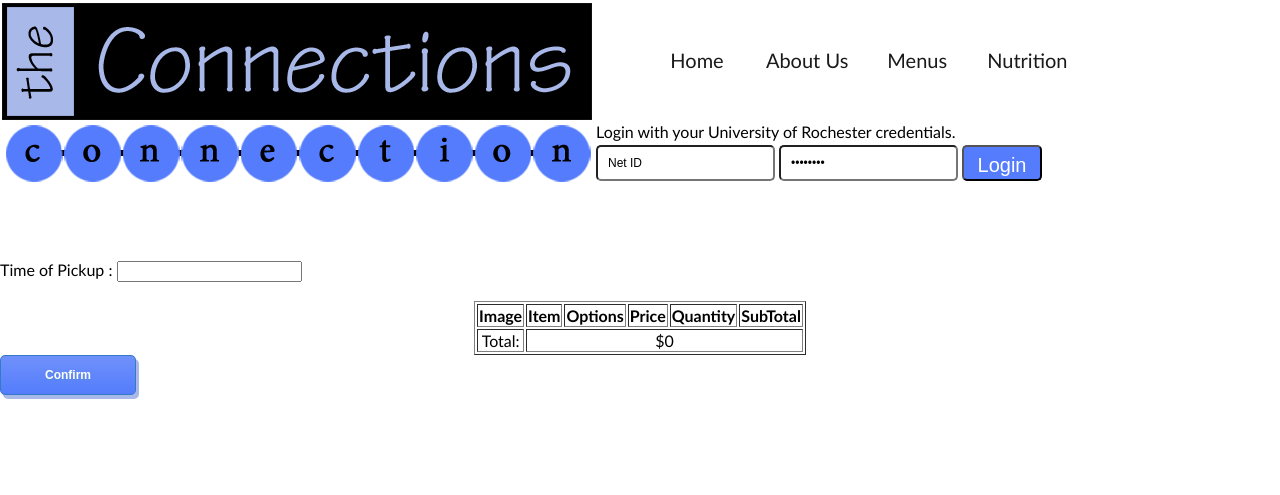
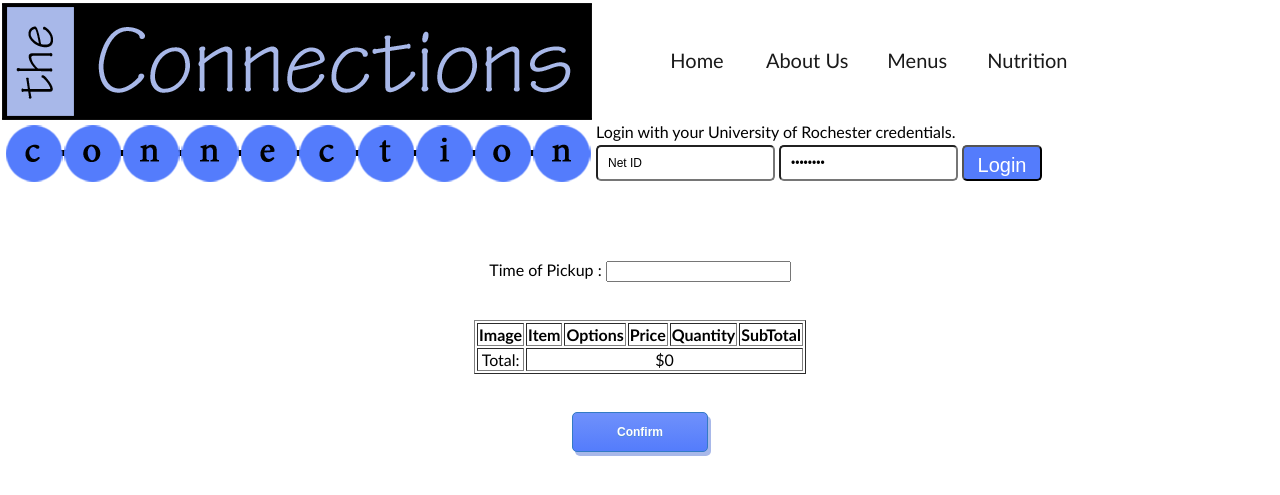
Before and after one commit to rzhao2/prestigeworldwide, a PHP site: page /checkout.php in a window 1280 px wide. Shown: the top 495 px of the page. Run offline with PHP 8.4, Linux system fonts and the light colour scheme; data that the repository does not hold is empty; some libraries are stand-ins or nearby versions.

Commit message:
centering the timepicker and confirm button

```diff
--- a/checkout.php
+++ b/checkout.php
@@ -56,7 +56,7 @@
 <form action="checkoutDB.php" method="post">
 
 <br /><br />
-Time of Pickup : <input type="text" name = "timeFrom" id="timeFrom" class = "rounded1" />
+<center> Time of Pickup : <input type="text" name = "timeFrom" id="timeFrom" class = "rounded1" />  </center>
 <br /><br />
 <!-- <input type="submit"> -->
 
@@ -137,7 +137,8 @@ Time of Pickup : <input type="text" name = "timeFrom" id="timeFrom" class = "rou
 
 	</tr>
 </table>
-<button class="myButton" type="submit">Confirm</button>
+<br/><br/>
+<center> <button class="myButton" type="submit">Confirm</button> </center>
 
 </form>
 
```
